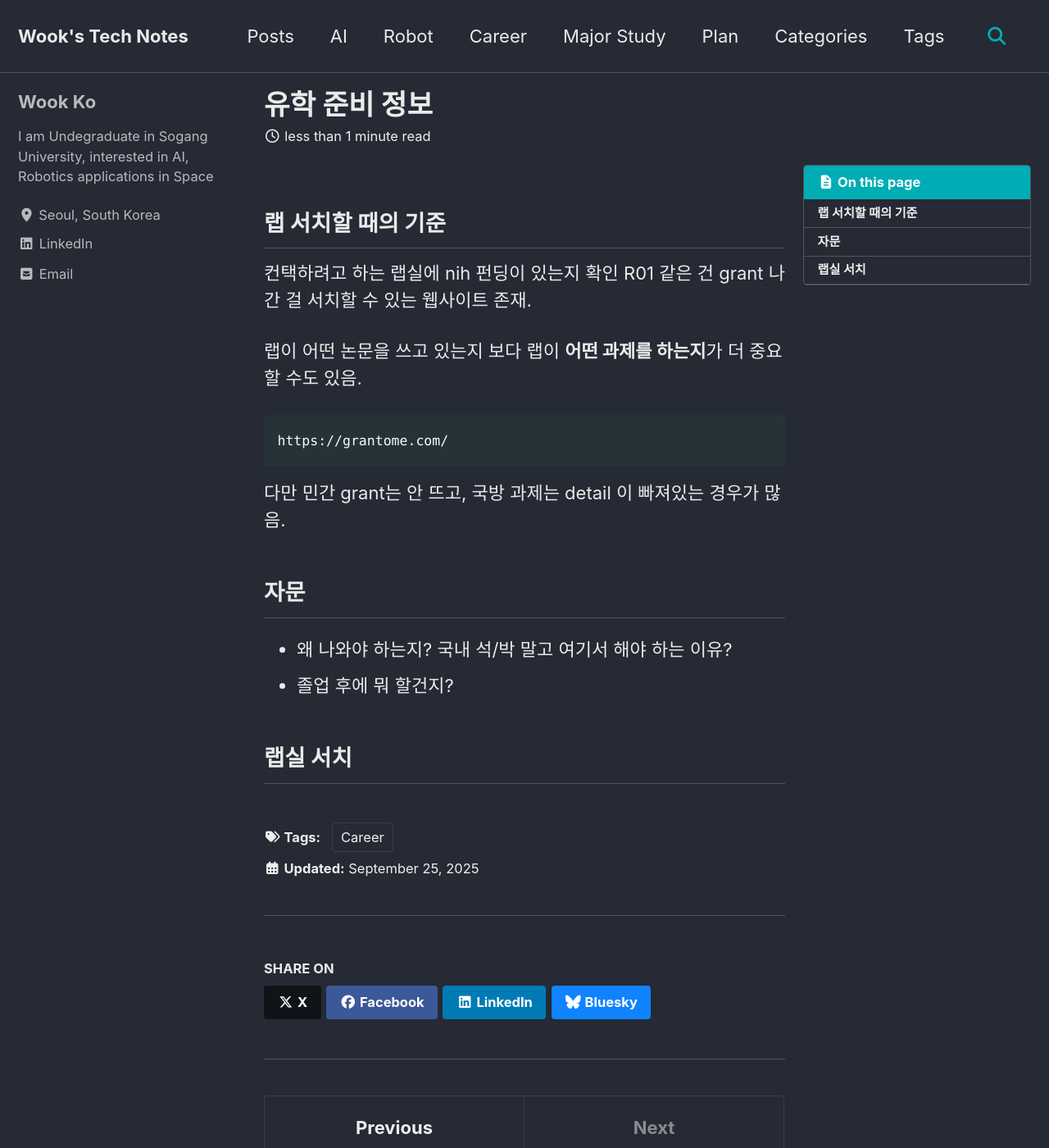
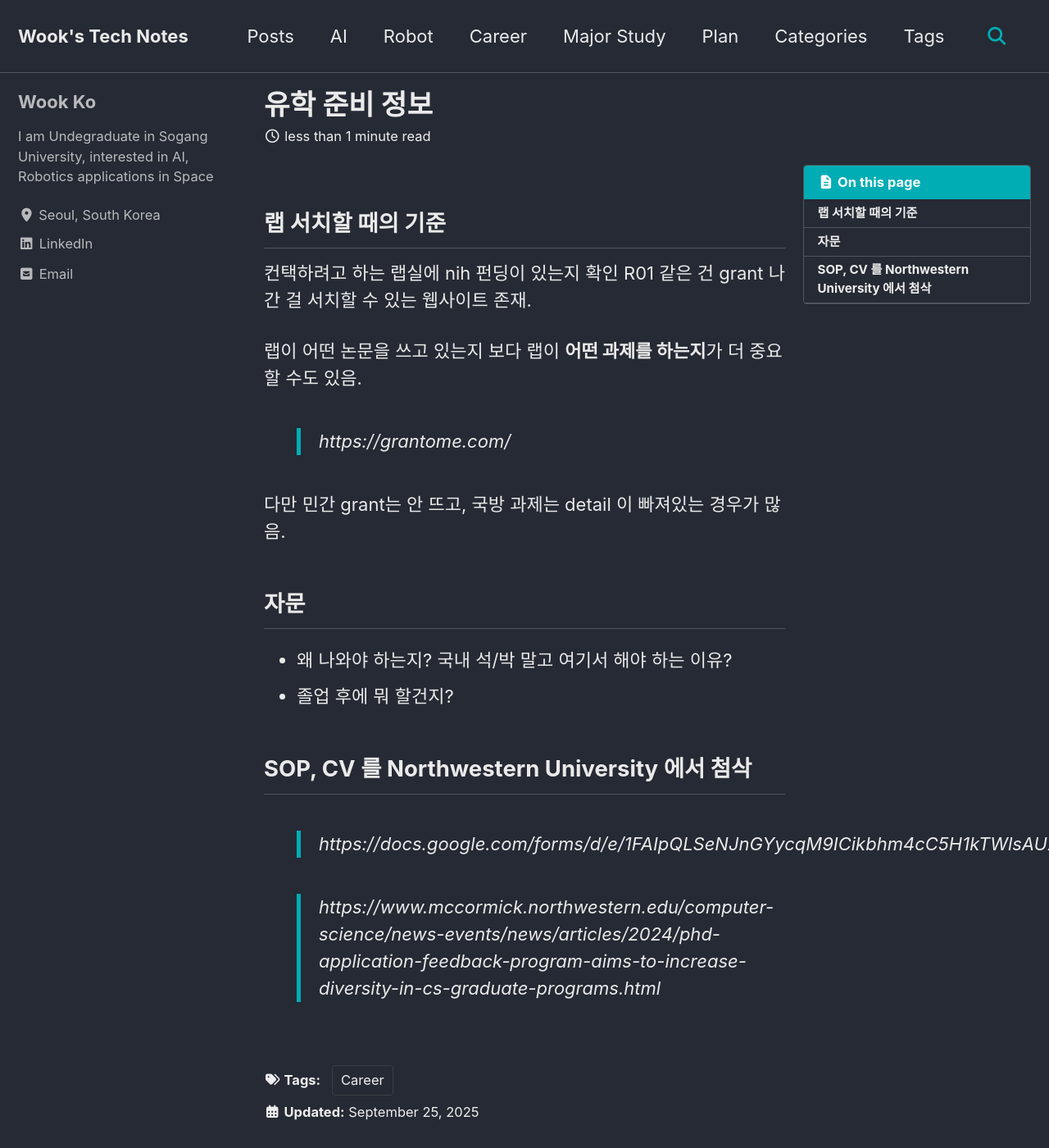
Before and after one commit to kowook137/kowook137.github.io, a Jekyll site: the page built from _career/study_abroad.md, in a window 1280 px wide and 1400 px high. Shown: the whole window at 82% size. Built offline with Jekyll 4.4.1, drawn with Linux system fonts in a browser that asks for light colours; cached includes are drawn as plain includes.

Commit message:
[Add]link for SOP feedback from NorthWestern University

````diff
--- a/_career/study_abroad.md
+++ b/_career/study_abroad.md
@@ -10,9 +10,9 @@
 R01 같은 건 grant 나간 걸 서치할 수 있는 웹사이트 존재.
 
 랩이 어떤 논문을 쓰고 있는지 보다 랩이 **어떤 과제를 하는지**가 더 중요할 수도 있음.
-```
-https://grantome.com/
-```
+
+> https://grantome.com/
+
 
 다만 민간 grant는 안 뜨고, 국방 과제는 detail 이 빠져있는 경우가 많음.
 
@@ -20,4 +20,8 @@
 - 왜 나와야 하는지? 국내 석/박 말고 여기서 해야 하는 이유?
 - 졸업 후에 뭐 할건지?
 
-## 랩실 서치
+## SOP, CV 를 Northwestern University 에서 첨삭
+> https://docs.google.com/forms/d/e/1FAIpQLSeNJnGYycqM9ICikbhm4cC5H1kTWlsAU2_KTdvHGSFQRmgVEw/viewform
+
+
+> https://www.mccormick.northwestern.edu/computer-science/news-events/news/articles/2024/phd-application-feedback-program-aims-to-increase-diversity-in-cs-graduate-programs.html
````
